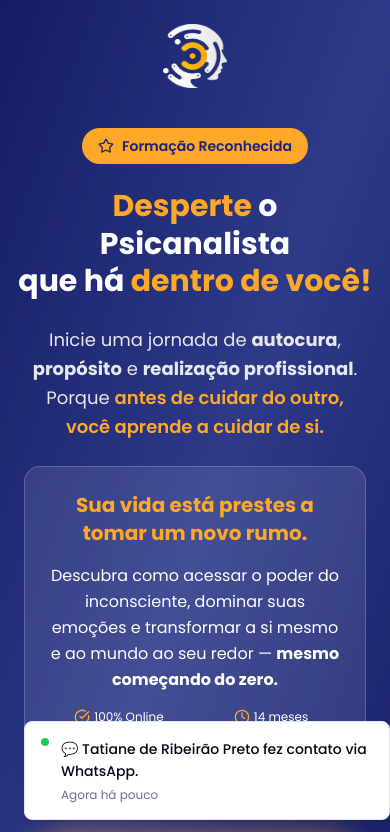
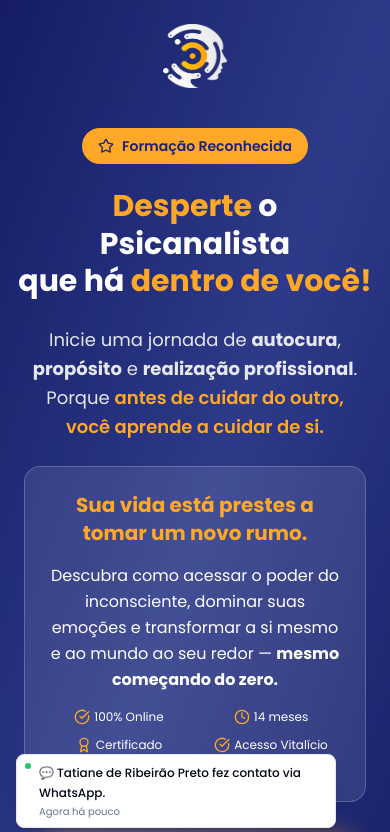
Before and after one commit to pedromurari/desperta-mente-landing-page-54, a React (Vite) app: page / in a window 390 px wide. Shown: the top 832 px of the page. Built offline with nearby package versions, Linux system fonts and the light colour scheme.

Commit message:
Fix: Adjust mobile notification size and delay
Reduced the size of the social proof notifications on mobile and increased the display interval to 30 seconds.

```diff
--- a/src/components/SocialProofNotifications.tsx
+++ b/src/components/SocialProofNotifications.tsx
@@ -66,10 +66,10 @@ export const SocialProofNotifications = () => {
       showNotification();
     }, 3000);
 
-    // Depois a cada 15 segundos
+    // Depois a cada 30 segundos
     const interval = setInterval(() => {
       showNotification();
-    }, 15000);
+    }, 30000);
 
     return () => {
       clearTimeout(initialTimeout);
@@ -80,10 +80,10 @@ export const SocialProofNotifications = () => {
   if (!currentNotification) return null;
 
   return (
-    <div className="fixed bottom-6 left-6 z-50 max-w-sm">
+    <div className="fixed bottom-4 left-4 md:bottom-6 md:left-6 z-50 max-w-xs md:max-w-sm">
       <div
         className={`
-          bg-white border border-border shadow-lg rounded-lg p-4
+          bg-white border border-border shadow-lg rounded-lg p-2 md:p-4
           transition-all duration-300 ease-in-out transform
           ${isVisible
             ? 'opacity-100 translate-y-0 scale-100'
@@ -91,15 +91,15 @@ export const SocialProofNotifications = () => {
           }
         `}
       >
-        <div className="flex items-start space-x-3">
+        <div className="flex items-start space-x-2 md:space-x-3">
           <div className="flex-shrink-0">
-            <div className="w-2 h-2 bg-green-500 rounded-full animate-pulse"></div>
+            <div className="w-1.5 h-1.5 md:w-2 md:h-2 bg-green-500 rounded-full animate-pulse"></div>
           </div>
           <div className="flex-1">
-            <p className="text-sm text-foreground font-medium leading-relaxed">
+            <p className="text-xs md:text-sm text-foreground font-medium leading-relaxed">
               {currentNotification}
             </p>
-            <p className="text-xs text-muted-foreground mt-1">
+            <p className="text-[10px] md:text-xs text-muted-foreground mt-0.5 md:mt-1">
               Agora há pouco
             </p>
           </div>
```
